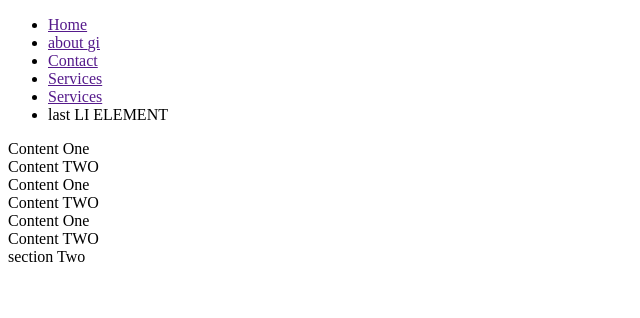
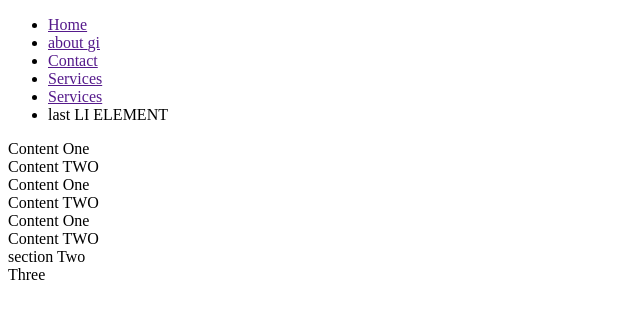
Before and after one commit to samsonmeseret/JAC-MERN-GROUP, a plain HTML site: page index.html in a window 1280 px wide. Shown: the full height of the page, 0-640 px from the left. Drawn offline with Linux system fonts and the light colour scheme.

Commit message:
Update index.html

```diff
--- a/index.html
+++ b/index.html
@@ -39,6 +39,7 @@
 <div>section Two</div>
 
       </section>
+      <section>Three</section>
 
     </main>
   </body>
```
